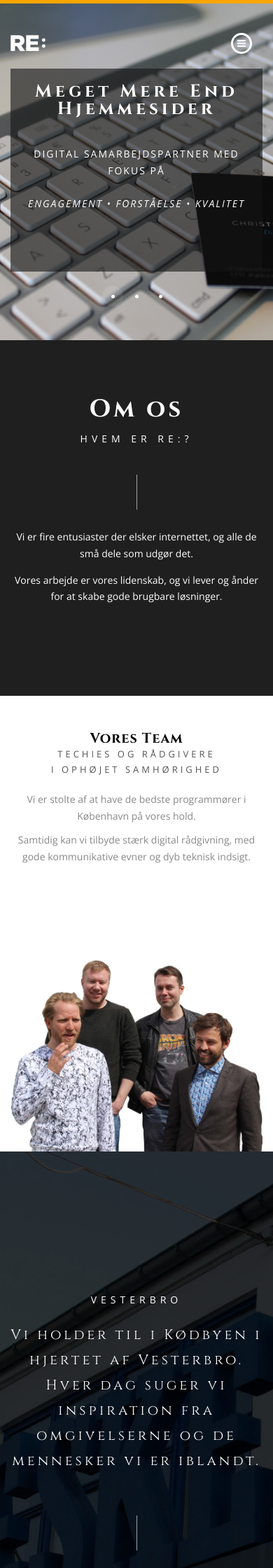
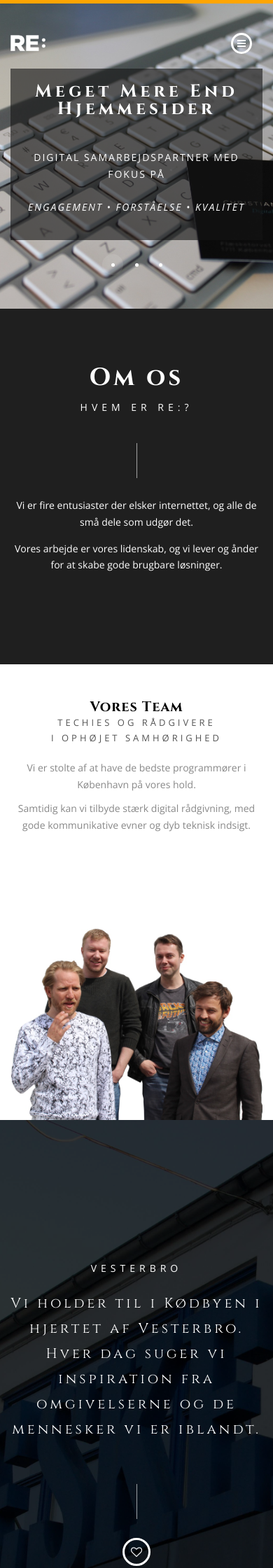
Before and after one commit to re-cph/recph-net, a Jekyll site: the page built from index.html, in a window 390 px wide. Shown: the top 2240 px of the page at 70% size. Built offline with Jekyll 4.4.1, drawn with Linux system fonts in a browser that asks for light colours.

Commit message:
Tilret øverste slider, så sitet ikke hopper

```diff
--- a/_sass/_site.sass
+++ b/_sass/_site.sass
@@ -10,8 +10,32 @@
     padding: 20px
   p
     margin: 0
-    padding: 20px
-    height: 200px
+    padding: 0 20px 20px 20px
+
+@include media-max($screen-lg-min)
+  //Green
+  .caption-box
+    h3
+      height: 140px
+    p
+      height: 90px
+@include media-max($screen-md-min)
+  //Yellow
+  .caption-box
+    h3
+      height: 140px
+    p
+      height: 90px
+@include media-max($screen-sm-min)
+  //Orange
+  .caption-box
+    h3
+      height: 115px
+      font-size: 25px
+      margin-top: 20px
+    p
+      margin-bottom: 20px
+      height: 130px
 
 .bg1 .para-img
   background-image: url("../images/bg/koed-og-flaesk.jpg")
@@ -28,13 +52,6 @@ span.break-mobile-only
     display: none
 
 @include media-max($screen-sm-min)
-  .caption-box
-    h3
-      font-size: 25px
-      margin-top: 20px
-    p
-      margin-bottom: 20px
-
   .port-item
     width: 100%
     .port-ajax
--- a/index.html
+++ b/index.html
@@ -35,7 +35,7 @@ layout: default
       <div class="caption-box">
         <div class="container">
           <div class="row">
-            <div class="col-md-8 col-md-offset-2">
+            <div class="col-md-10 col-md-offset-1 col-lg-8 col-lg-offset-2">
               <div class="liner"></div>
               <h3>Ærlig nærværende rådgivning</h3>
               <p>
@@ -64,8 +64,7 @@ layout: default
               <p>
                 Vi har dyb teknisk indsigt<br>
                 og leverer løsninger<br>
-                af højeste kvalitet.<br>
-                <br><br><br>
+                af højeste kvalitet.
 
               </p>
               <div class="liner"></div>
```
